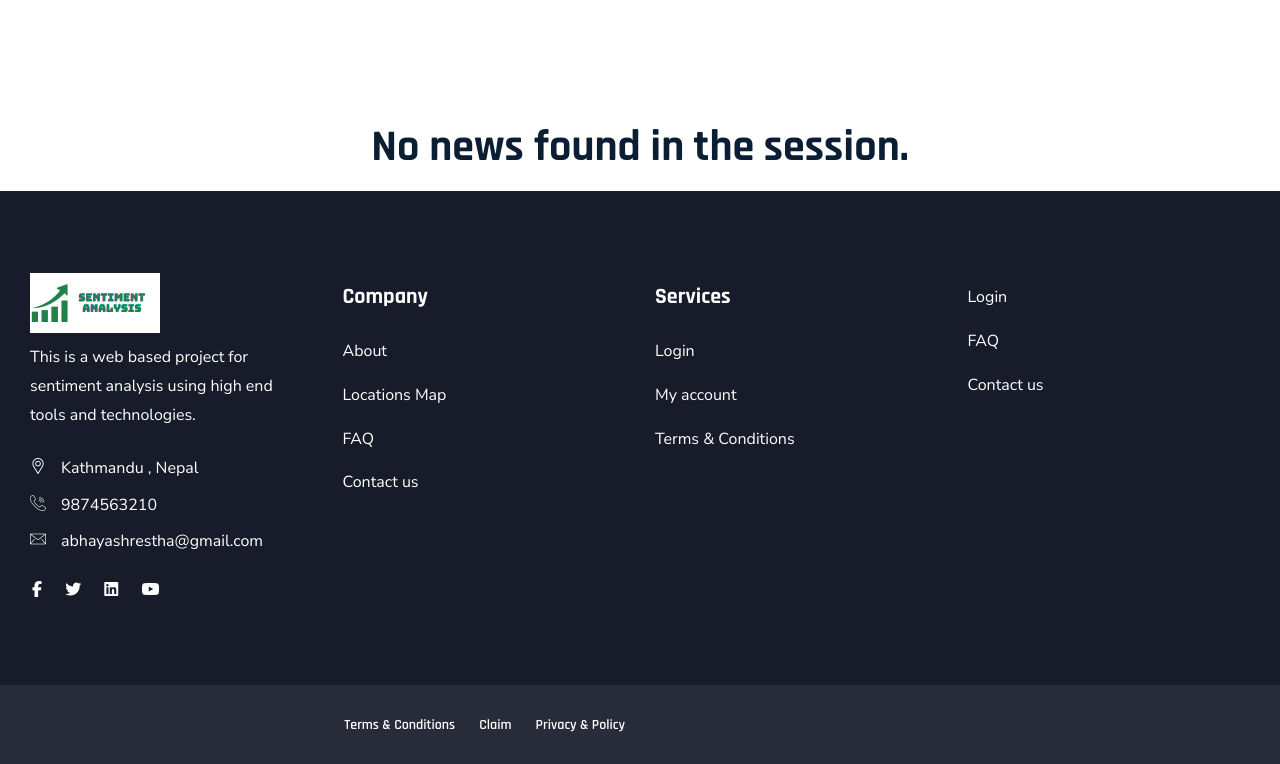
After one commit to Abhayashrestha/SentimentAnalysisWebTool, a Django app: page /webApp/news/ in a window 1280 px wide. The commit adds this page. Shown: the part 330-1094 px from the top of the page. Run offline with Django 4.2, Linux system fonts and the light colour scheme; some libraries are stand-ins or nearby versions; some web fonts are replaced.

Commit message:
added news.html to store sessions from news scraping

```diff
--- a/templates/index.html
+++ b/templates/index.html
@@ -123,7 +123,7 @@
         <div class="ltn__utilize-menu-inner ltn__scrollbar">
             <div class="ltn__utilize-menu-head">
                 <div class="site-logo">
-                    <a href="index.html"><img src="img/logo.png" alt="Logo"></a>
+                    <a href="index.html"><img src="{% static "img/logo1.png" %}" alt="Logo"></a>
                 </div>
                 <button class="ltn__utilize-close">×</button>
             </div>
@@ -244,7 +244,7 @@
                             </div>
                             <div class="ltn__feature-info">
                                 <h3><a href="twitter-analysis.html">Ekantipur Sentiments</a></h3>
-                                <p>Track sentiments on Twitter to understand public opinion, trends, and brand perception.</p>
+                                <p>Track sentiments from ekantipur to understand professional opinion, trends, and news perception.</p>
                                 <a class="ltn__service-btn ltn__service-btn-2" href="{% url "webApp:sentiment_analysis" %}">Analyze Now <i class="fas fa-arrow-right"></i></a>
                             </div>
                         </div>
@@ -348,7 +348,7 @@
                         <div class="footer-widget footer-about-widget">
                             <div class="footer-logo">
                                 <div class="site-logo">
-                                    <img src="img/logo-2.png" alt="Logo">
+                                    <img src="{% static "img/logo1.png" %}" alt="Logo">
                                 </div>
                             </div>
                             <p>This is a web based project for sentiment analysis using high end tools and technologies.</p>
--- /dev/null
+++ b/templates/news.html
@@ -0,0 +1,57 @@
+{% extends "base.html" %}
+{% block content %}
+{% load static %}
+<br><br>
+<!-- BREADCRUMB AREA START -->
+<div class="ltn__breadcrumb-area text-left bg-overlay-white-30 bg-image mt-100 p-5 " >
+    <div class="col-lg-12">
+        <div class="ltn__breadcrumb-inner">
+            <h1 class="page-title">News</h1>
+            <a href="{% url "index" %}"><span class="ltn__secondary-color"><i class="fas fa-home"></i></span> Home</a>
+        </div>
+    </div>
+</div>
+<!-- BREADCRUMB AREA END -->
+
+<!-- BLOG AREA START (blog-3) -->
+<div class="ltn__blog-area">
+    <div class="container">
+        {% if news_list %}
+        <div class="row">
+            <div class="col-lg-12">
+                <h1 class="section-title text-center">News Feeds</h1>
+            </div>
+        </div>
+        <div class="row ltn__blog-slider-one-active slick-arrow-1 ltn__blog-item-3-normal">
+            <!-- Iterate over news items from session data -->
+
+            {% for news_item in news_list %}
+            <div class="col-lg-12">
+                <div class="ltn__blog-item ltn__blog-item-3">
+                    <div class="ltn__blog-brief">
+                        <h3 class="ltn__blog-title"><a href="{{ news_item.title_link }}" style="color: red; font-weight: bold;">{{ news_item.title_text }}</a></h3>
+                        <div class="ltn__blog-meta-btn">
+                            <div class="ltn__blog-meta">
+                                <a href="{{ news_item.title_link }}" class="text-primary" style="display: inline-block; max-width: 200px; overflow: hidden; text-overflow: ellipsis; white-space: nowrap;">{{ news_item.title_link }}</a>
+                            </div>
+                        </div>
+                        <a href="{{ news_item.title_link }}" class="btn btn-primary p-2">Read more</a>
+                    </div>
+
+                </div>
+            </div>
+            {% endfor %}
+
+            {% else %}
+            <div class="col-lg-12">
+                <h1 class="section-title text-center">No news found in the session.</h1>
+            </div>
+
+            {% endif %}
+
+        </div>
+    </div>
+</div>
+<!-- BLOG AREA END -->
+
+{% endblock content %}
```
Also changed, not shown: templates/sentiment_analysis_result.html (+44 -9 lines).
